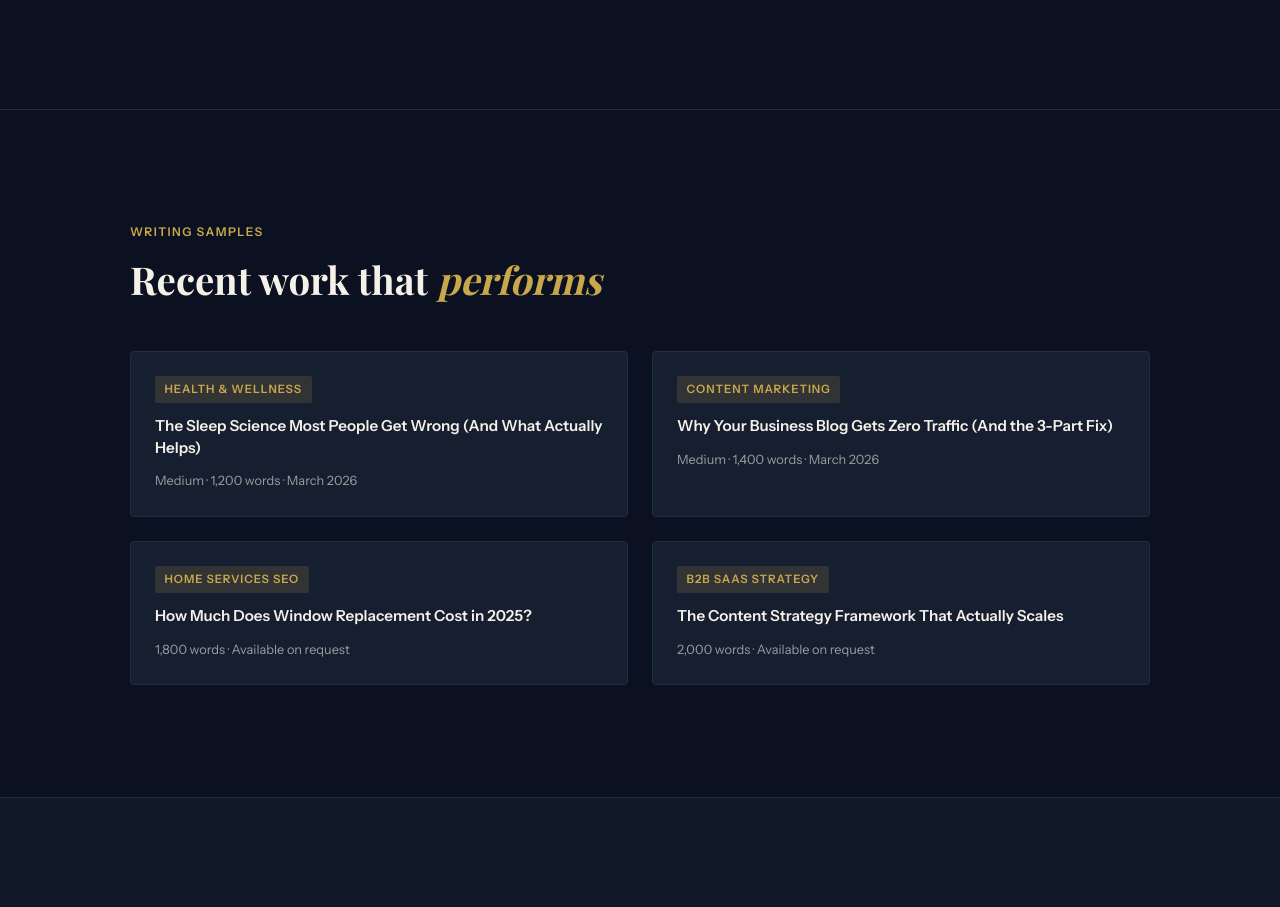
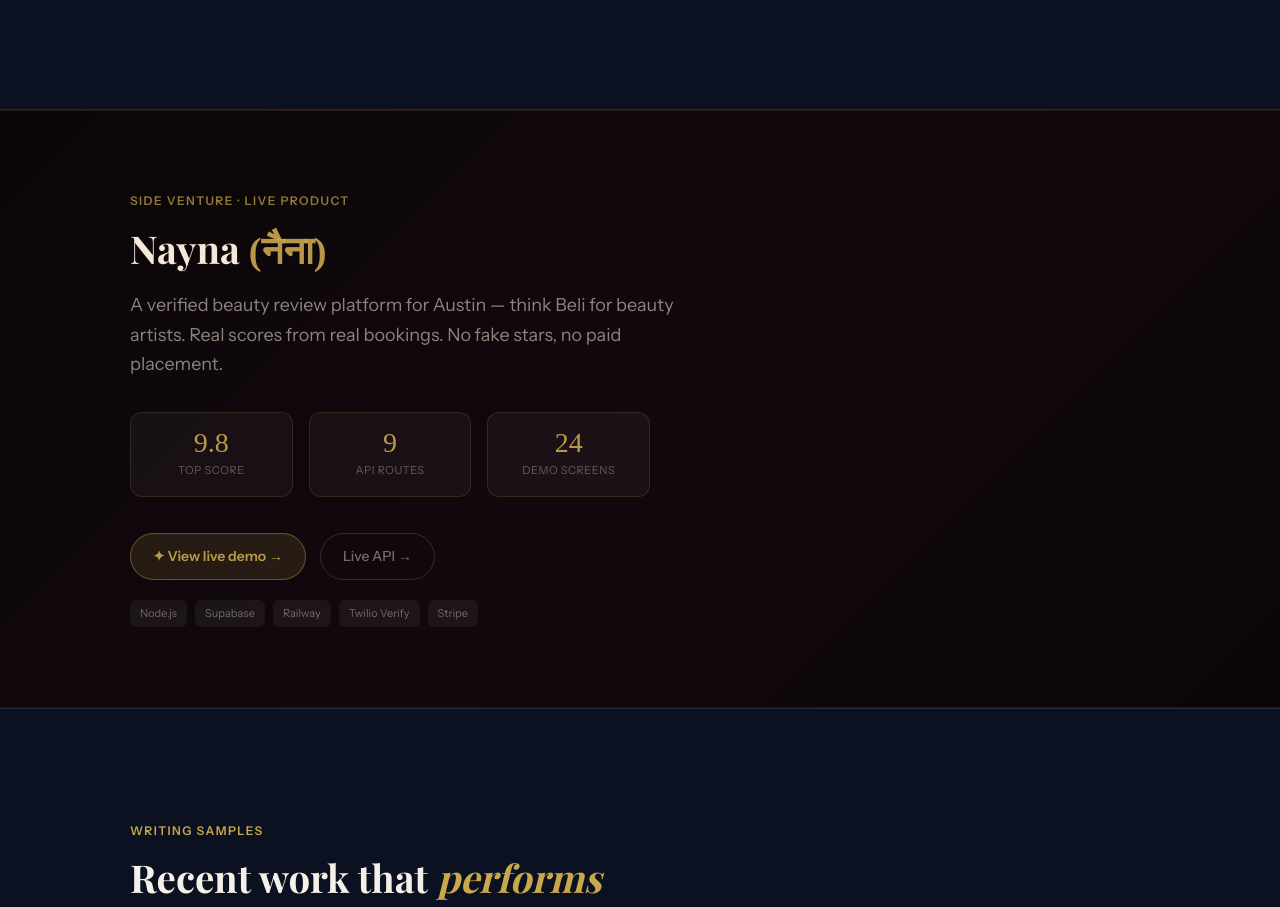
Before and after one commit to draconicdidi/draconicdidi.github.io, a plain HTML site: page index.html in a window 1280 px wide. Shown: the part 3280-4187 px from the top of the page. Drawn offline with nearby package versions, Linux system fonts and the light colour scheme; a web font is replaced by a local one.

Commit message:
feat: add Nayna live product showcase to portfolio

```diff
--- a/index.html
+++ b/index.html
@@ -286,6 +286,41 @@
 
 <div class="divider"></div>
 
+<section id="nayna" style="background:linear-gradient(135deg,#0a0608 0%,#12080e 50%,#0a0608 100%);padding:80px 0;border-top:1px solid rgba(201,168,76,.1);border-bottom:1px solid rgba(201,168,76,.1)">
+  <div class="container">
+    <div class="section-label" style="color:rgba(201,168,76,.7)">Side venture · Live product</div>
+    <h2 style="color:#F5E8D8">Nayna <span style="font-family:'Cormorant Garamond',serif;color:rgba(201,168,76,.9)">(नैना)</span></h2>
+    <p style="color:rgba(245,232,216,.55);font-size:18px;max-width:580px;margin:0 0 32px;line-height:1.65">A verified beauty review platform for Austin — think Beli for beauty artists. Real scores from real bookings. No fake stars, no paid placement.</p>
+    <div style="display:grid;grid-template-columns:repeat(3,1fr);gap:16px;margin-bottom:36px;max-width:520px">
+      <div style="background:rgba(255,255,255,.04);border:1px solid rgba(201,168,76,.15);border-radius:12px;padding:16px;text-align:center">
+        <div style="font-family:'Cormorant Garamond',serif;font-size:28px;color:rgba(201,168,76,.9);line-height:1">9.8</div>
+        <div style="font-size:11px;color:rgba(245,232,216,.35);margin-top:4px;text-transform:uppercase;letter-spacing:.5px">Top score</div>
+      </div>
+      <div style="background:rgba(255,255,255,.04);border:1px solid rgba(201,168,76,.15);border-radius:12px;padding:16px;text-align:center">
+        <div style="font-family:'Cormorant Garamond',serif;font-size:28px;color:rgba(201,168,76,.9);line-height:1">9</div>
+        <div style="font-size:11px;color:rgba(245,232,216,.35);margin-top:4px;text-transform:uppercase;letter-spacing:.5px">API routes</div>
+      </div>
+      <div style="background:rgba(255,255,255,.04);border:1px solid rgba(201,168,76,.15);border-radius:12px;padding:16px;text-align:center">
+        <div style="font-family:'Cormorant Garamond',serif;font-size:28px;color:rgba(201,168,76,.9);line-height:1">24</div>
+        <div style="font-size:11px;color:rgba(245,232,216,.35);margin-top:4px;text-transform:uppercase;letter-spacing:.5px">Demo screens</div>
+      </div>
+    </div>
+    <div style="display:flex;gap:14px;flex-wrap:wrap">
+      <a href="https://draconicdidi.github.io/nayna.html" target="_blank" style="display:inline-flex;align-items:center;gap:8px;background:rgba(201,168,76,.12);border:1.5px solid rgba(201,168,76,.4);border-radius:100px;padding:11px 22px;font-size:14px;font-weight:600;color:rgba(201,168,76,.9);text-decoration:none;transition:all .2s" onmouseover="this.style.background='rgba(201,168,76,.2)'" onmouseout="this.style.background='rgba(201,168,76,.12)'">✦ View live demo →</a>
+      <a href="https://nayna-backend-production.up.railway.app/artists/rankings" target="_blank" style="display:inline-flex;align-items:center;gap:8px;background:transparent;border:1.5px solid rgba(245,232,216,.15);border-radius:100px;padding:11px 22px;font-size:14px;font-weight:500;color:rgba(245,232,216,.45);text-decoration:none;transition:all .2s" onmouseover="this.style.borderColor='rgba(245,232,216,.3)';this.style.color='rgba(245,232,216,.7)'" onmouseout="this.style.borderColor='rgba(245,232,216,.15)';this.style.color='rgba(245,232,216,.45)'">Live API →</a>
+    </div>
+    <div style="margin-top:20px;display:flex;gap:8px;flex-wrap:wrap">
+      <span style="background:rgba(255,255,255,.05);border-radius:6px;padding:4px 10px;font-size:11px;color:rgba(245,232,216,.4)">Node.js</span>
+      <span style="background:rgba(255,255,255,.05);border-radius:6px;padding:4px 10px;font-size:11px;color:rgba(245,232,216,.4)">Supabase</span>
+      <span style="background:rgba(255,255,255,.05);border-radius:6px;padding:4px 10px;font-size:11px;color:rgba(245,232,216,.4)">Railway</span>
+      <span style="background:rgba(255,255,255,.05);border-radius:6px;padding:4px 10px;font-size:11px;color:rgba(245,232,216,.4)">Twilio Verify</span>
+      <span style="background:rgba(255,255,255,.05);border-radius:6px;padding:4px 10px;font-size:11px;color:rgba(245,232,216,.4)">Stripe</span>
+    </div>
+  </div>
+</section>
+
+<div class="divider"></div>
+
 <section id="work">
   <div class="container">
     <div class="section-label">Writing samples</div>
```
